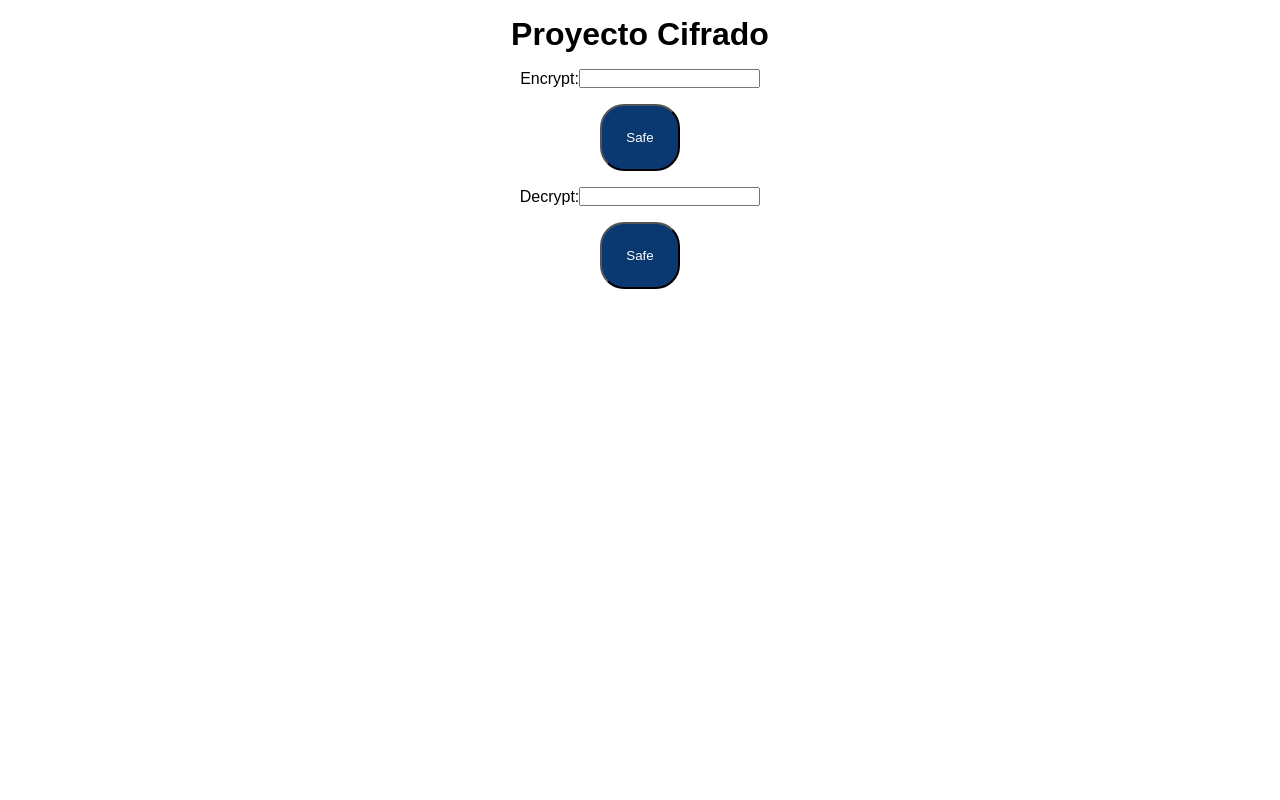
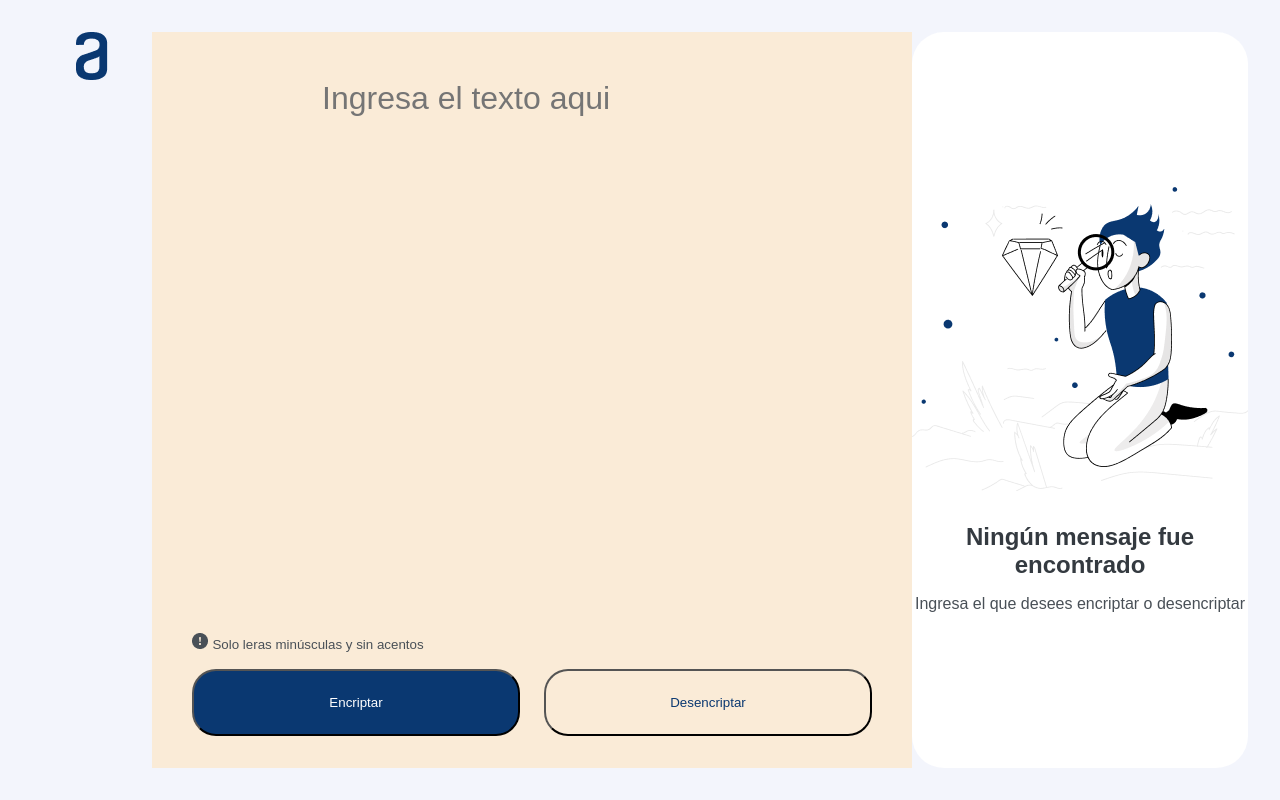
Before and after one commit to StevenMolina22/Proyecto-Cifrador, a website: page index.html in a window 1280 px wide. Drawn offline with Linux system fonts and the light colour scheme.

Commit message:
largescreen styles advaced

```diff
--- a/index.html
+++ b/index.html
@@ -1,33 +1,88 @@
 <!DOCTYPE html>
 <html lang="en">
   <head>
-  <meta charset="UTF-8">
-  <meta name="viewport" content="width=device-width, initial-scale=1.0">
+    <meta charset="UTF-8" />
+    <meta name="viewport" content="width=device-width, initial-scale=1.0" />
     <title>Proyecto Cifrado</title>
-  <link rel="stylesheet" href="css/styles.css">
+    <link rel="stylesheet" href="css/styles.css" />
   </head>
   <body>
-  <div class="text__container m-1"><h1>Proyecto Cifrado</h1></div>
-  <!-- <div class="container centered-both">
-    <button class="button__item" id="mainButton" onclick="mainfunction()">Click Me</button>
-  </div> -->
-
-  <div class="centered-both m-1">
-  <label for="username">Encrypt: </label>
-  <input id="username" name="username" type="text" />
+    <section class="app">
+      <!-- logo -->
+      <div class="logo">
+        <img class="logo__img" src="assets/images/logo.png" alt="alura-logo" />
       </div>
 
-  <div class="container centered-both">
-    <button class="button__item" id="safeInfoButton" onclick="encryptInfo()">Safe</button>
+      <!-- main app content -->
+      <main class="main-content">
+        <!-- main form -->
+        <form class="form" action="">
+          <input
+            class="form__input"
+            id="inputMessage"
+            placeholder="Ingresa el texto aqui"
+            name="inputMessage"
+            type="text"
+          />
+        </form>
+        <!-- bottom content -->
+        <div class="bottom-content">
+          <div class="caption">
+            <img
+              src="assets/icons/exclamation-icon.png"
+              alt="exclamation-icon"
+            />
+            <span class="caption__span"
+              ><small>Solo leras minúsculas y sin acentos</small></span
+            >
           </div>
-  <div class="centered-both m-1">
-  <label for="username">Decrypt: </label>
-  <input id="decryptInput" name="username" type="text" />
+          <!-- buttons -->
+          <div class="button__container">
+            <button
+              class="button__item--dark"
+              id="safeInfoButton"
+              onclick="encryptInfo()"
+            >
+              Encriptar</button
+            ><button
+              class="button__item--light"
+              id="safeInfoButton"
+              onclick="decryptInfo()"
+            >
+              Desencriptar
+            </button>
           </div>
+        </div>
+      </main>
 
-  <div class="container centered-both">
-    <button class="button__item" id="safeInfoButton" onclick="decryptInfo()">Safe</button>
+      <!-- side content -->
+      <div class="side-content">
+        <!-- if content -->
+        <div class="side-content--active hidden">
+          <div class="side-content__text--active"></div>
+          <div class="button__container">
+            <button class="button__item--light">Copiar</button>
           </div>
+        </div>
+        <!-- if not content -->
+        <div class="side-content--inactive centered-both">
+          <img
+            class="side-content__img"
+            src="/assets/images/doll.png"
+            alt="doll"
+            class="doll__img"
+          />
+          <div class="side-content__text text__container">
+            <p class="side-content__p--medium">
+              <strong>Ningún mensaje fue encontrado</strong>
+            </p>
+            <p class="side-content__p">
+              Ingresa el que desees encriptar o desencriptar
+            </p>
+          </div>
+        </div>
+      </div>
+    </section>
 
     <script src="scripts.js"></script>
   </body>
--- /dev/null
+++ b/package.json
@@ -0,0 +1,5 @@
+{
+  "devDependencies": {
+    "sass": "^1.71.1"
+  }
+}
--- a/scripts.js
+++ b/scripts.js
@@ -58,7 +58,7 @@
 
 function encryptInfo(){
   // dom selection
-  const labelInput = document.querySelector("#username");
+  const labelInput = document.querySelector("#inputMessage");
   const labelInputValue = labelInput.value;
   // variables and const for later
   let message1 = labelInputValue;
@@ -89,12 +89,13 @@ function encryptInfo(){
   }
   // transform the array into str
   encryptedMessage = encryptedMessageArray.join("")
-  alert(`${encryptedMessage}`);
+  alert(`encrypted message: ${encryptedMessage}`);
 }
 
 function decryptInfo(){
-  const labelInput2 = document.querySelector("#decryptInput");
+  const labelInput2 = document.querySelector("#inputMessage");
   const labelInput2Value = labelInput2.value;
+  // alert(labelInput2Value);
 
   const keyWords = ["ai", "enter", "imes", "ober", "ufat"];
   let keys2 = {
@@ -106,17 +107,10 @@ function decryptInfo(){
   }
 
   let message2 = labelInput2Value;
-  // const message2Length = message2.length;
-  // let message2Array = [];
-  // let decryptedMessage2Array = [];
-  // let decrypedMessage2;
   for (const item of keyWords){
     if (message2.includes(item)) {
-      // alert(`the keyword is: ${item}`);
-      // alert(`the item is: ${keys2[item]}`);
-      // alert(`the message is ${message2.replace(item, keys2[item])}`)
-      message2 = message2.replace(item, keys2[item]);
+      message2 = message2.replaceAll(item, keys2[item]);
     }
   }
-  alert(`the decrypted message is: ${message2}`);
+  alert(`decrypted message: ${message2}`);
 }
--- /dev/null
+++ b/scss/components.scss
@@ -0,0 +1,69 @@
+/* buttons containers */
+.button__container {
+  display: flex;
+  align-items: flex-start;
+  flex-shrink: 0;
+  font-size: 1rem;
+  gap: 1.5rem;
+}
+/* buttons items */
+.button__item {
+  padding: 24px;
+  border-radius: 24px;
+  color: white;
+  background-color: var(--dark-blue-300);
+}
+.button__item:hover {
+  background-color: var(--dark-blue-400);
+}
+/* modifiers  */
+.button__item {
+  padding: 24px;
+  border-radius: 24px;
+  width: 328px;
+}
+.button__item--dark {
+  @extend .button__item;
+  background-color: var(--dark-blue-300);
+}
+.button__item--light {
+  @extend .button__item;
+  color: var(--dark-blue-300);
+  background-color: transparent;
+}
+.button__item--dark:hover {
+  @extend .button__item;
+  color: white;
+  background-color: var(--dark-blue-400);
+}
+.button__item--light:hover {
+  @extend .button__item;
+  background-color: var(--light-blue-200);
+  color: var(--dark-blue-300);
+  border: 2px solid var(--dark-blue-300);
+}
+/* style options */
+.button-dark {
+  background-color: var(--dark-blue-300);
+  color: white;
+  border: none;
+}
+.button-dark:hover {
+  background-color: var(--dark-blue-400);
+  color: white;
+  border: none;
+}
+.button-light {
+  border: 2px solid var(--dark-blue-300);
+  color: var(--dark-blue-300);
+  background-color: transparent;
+}
+.button-light:hover {
+  border: 2px solid var(--dark-blue-300);
+  color: var(--dark-blue-300);
+  background-color: var(--light-blue-200);
+}
+/* buttons text settings */
+.button__text {
+  padding: 0 3rem;
+}
--- /dev/null
+++ b/scss/global.scss
@@ -0,0 +1,54 @@
+/* colors  */
+:root {
+  /* dark blues */
+  --dark-blue-100: #609ED4;
+  --dark-blue-200: #356EA9;
+  --dark-blue-300: #0A3871;
+  --dark-blue-400: #072B61;
+  --dark-blue-500: #052051;
+  /* light blues */
+  --light-blue-100:  #F3F5FC;
+  --light-blue-200:  #EFF1FA;
+  --light-blue-300:  #E9ECF8;
+  --light-blue-400:  #AAB2D5;
+  --light-blue-500: #757FB2;
+  /* grays */
+  --gray-100: #CED4DA;
+  --gray-200: #ADB5BD;
+  --gray-300: #868E96;
+  --gray-400: #495057;
+  --gray-500: #343A40;
+}
+// general settings
+.container {
+  display: flex;
+  width: 100vw;
+}
+.centered-both {
+  display: flex;
+  justify-content: center;
+  align-items: center;
+}
+.text__container {
+  display: flex;
+  flex-direction: column;
+  justify-content: center;
+  align-items: center;
+  text-align: center;
+  gap: 1rem;
+}
+.hidden {
+  display: none;
+}
+.m-1 {
+  margin: 1rem;
+}
+.m-2 {
+  margin: 2rem;
+}
+.p-1 {
+  padding: 1rem;
+}
+.p-2 {
+  padding: 2rem
+}
--- /dev/null
+++ b/scss/styles.scss
@@ -0,0 +1,141 @@
+@import url(global.css);
+@import url(components.css);
+
+* {
+  font-family: sans-serif;
+  box-sizing: border-box;
+  margin: 0;
+  padding: 0;
+}
+body {
+  background-color: var(--light-blue-100);
+}
+// all content app itself
+.app {
+  height: 100vh;
+  display: flex;
+  padding: 2rem;
+}
+// content that encrypts
+.main-content {
+  background-color: antiquewhite;
+  width: 100%;
+  height: 100%;
+  display: flex;
+  flex-direction: column;
+  align-items: center;
+  justify-content: space-between;
+  padding: 2rem;
+  .bottom-content {
+    display: flex;
+    flex-direction: column;
+    gap: 1rem;
+  }
+  .caption__span {
+    color: var(--gray-400);
+  }
+}
+
+// encrypted content
+.side-content {
+  background-color: white;
+  width: 400px;
+  height: 100%;
+  border-radius: 2rem;
+  // if not encrypted content
+  .side-content--inactive {
+    display: flex;
+    flex-direction: column;
+    gap: 2rem;
+    height: 100%;
+    width: 100%;
+  }
+  .side-content__p--medium {
+    color: var(--gray-500);
+    font-size: 1.5rem;
+  }
+  .side-content__p {
+    color: var(--gray-400);
+  }
+  // if encrypted
+  .side-content--active {
+  }
+}
+
+@media (max-width: 800px) {
+  .app {
+    flex-direction: column;
+  }
+  // to encrypt content
+  .main-content {
+    width: 100%;
+    height: 70%;
+    // background-color: antiquewhite;
+  }
+  .button__container {
+    gap: 1rem;
+  }
+  // encrypted content
+  .side-content {
+    width: 100%;
+    height: 20%;
+    // if not encrypted content
+    .side-content--inactive {
+    }
+    .side-content__img {
+      display: none;
+    }
+    // if encrypted
+    .side-content--active {
+    }
+  }
+}
+
+@media (max-width: 700px) {
+  .app {
+    flex-direction: column;
+  }
+  // to encrypt content
+  .main-content {
+    width: 100%;
+    height: 70%;
+    // background-color: antiquewhite;
+  }
+  .button__container {
+    flex-direction: column;
+    gap: 0.5rem;
+  }
+  // encrypted content
+  .side-content {
+    // if not encrypted content
+    .side-content--inactive {
+    }
+    .side-content__img {
+      display: none;
+    }
+    // if encrypted
+    .side-content--active {
+    }
+  }
+}
+
+//
+//
+//
+//
+/* specific items */
+
+#inputMessage,
+#inputMessage:hover {
+  padding: 1rem;
+  height: auto;
+  border-radius: 24px;
+  font-size: 2rem;
+  color: var(--dark-blue-300);
+  background-color: transparent;
+  border: none;
+}
+#inputMessage:hover,
+#inputMessage:active {
+  color: red;
+}
```
Also changed, not shown: assets/icons/exclamation-icon.png (added), assets/images/doll.png (added), assets/images/logo.png (added), css/components.css, css/global.css, css/styles (1).css (added), css/styles (2).css (added), css/styles.css, 5 other files. Lines whose indentation alone changed are shown as unchanged.
